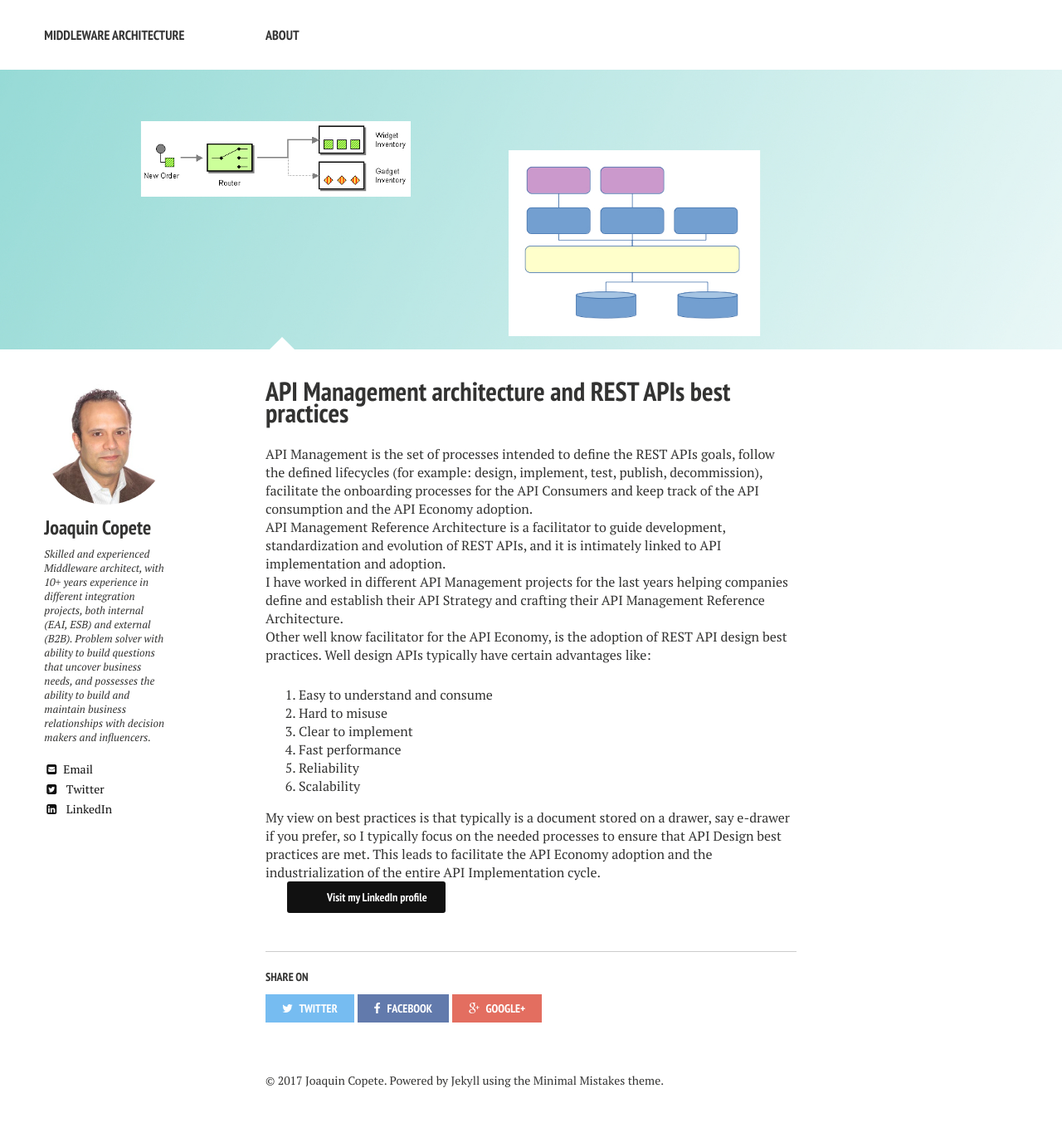
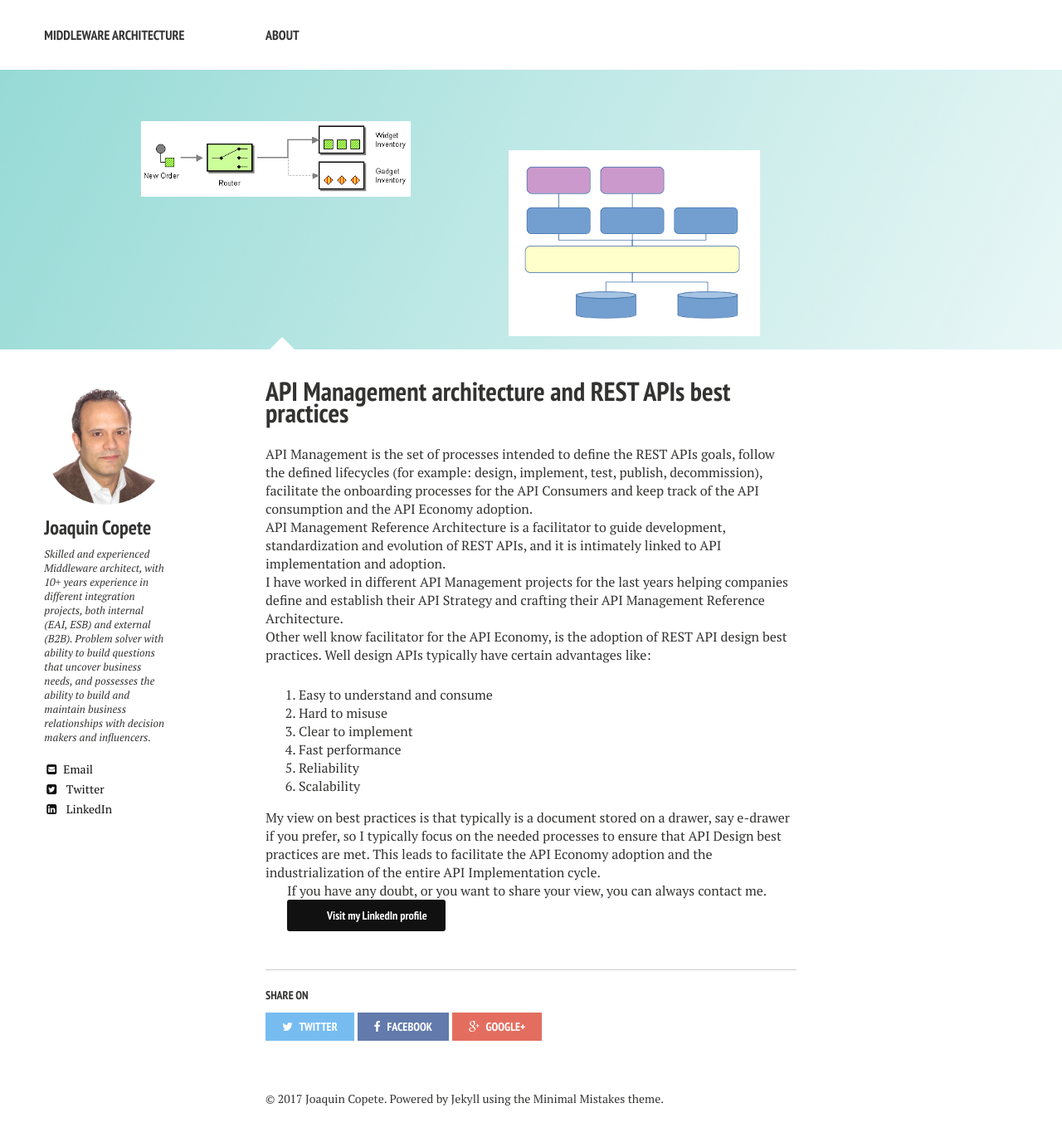
Before and after one commit to jcopete/jcopete.github.io, a Jekyll site: the page built from pages/landing/API_Management_architecture_and_REST_APIs_best_practices.md, in a window 1280 px wide. Shown: the whole page at 83% size. Built offline with Jekyll 4.4.1, drawn with Linux system fonts in a browser that asks for light colours; nearby versions of some CDN libraries; before the commit the page ends 1360 px from its top, so only the background shows below that.

Commit message:
Update API_Management_architecture_and_REST_APIs_best_practices.md

```diff
--- a/pages/landing/API_Management_architecture_and_REST_APIs_best_practices.md
+++ b/pages/landing/API_Management_architecture_and_REST_APIs_best_practices.md
@@ -22,6 +22,6 @@ Other well know facilitator for the API Economy, is the adoption of REST API des
 
 My view on best practices is that typically is a document stored on a drawer, say e-drawer if you prefer, so I typically focus on the needed processes to ensure that API Design best practices are met. This leads to facilitate the API Economy adoption and the industrialization of the entire API Implementation cycle.
 
-
+If you have any doubt, or you want to share your view, you can always contact me.
 
 <a markdown="0" href="http://linkedin.com/in/jcopete" class="btn">Visit my LinkedIn profile</a>
```
